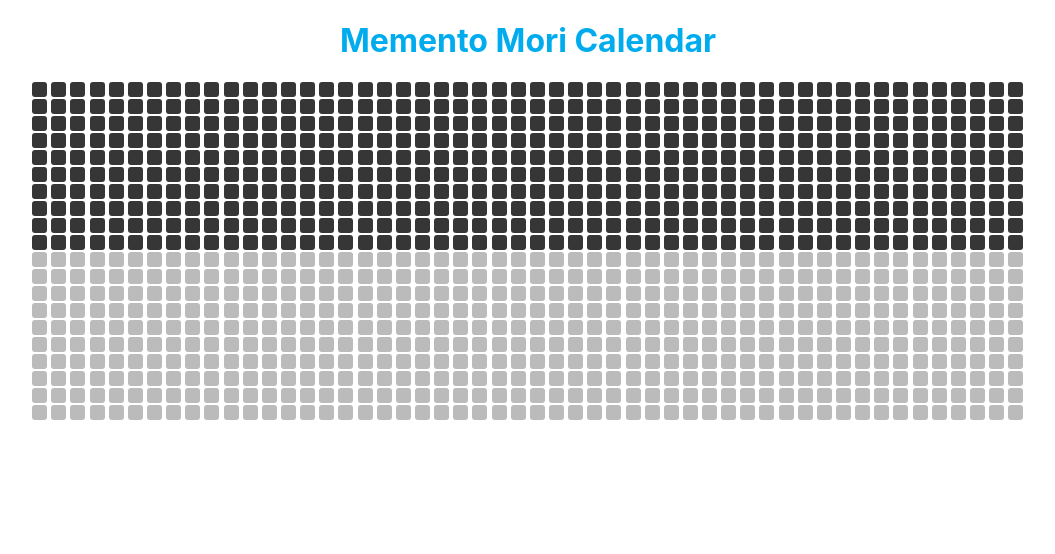
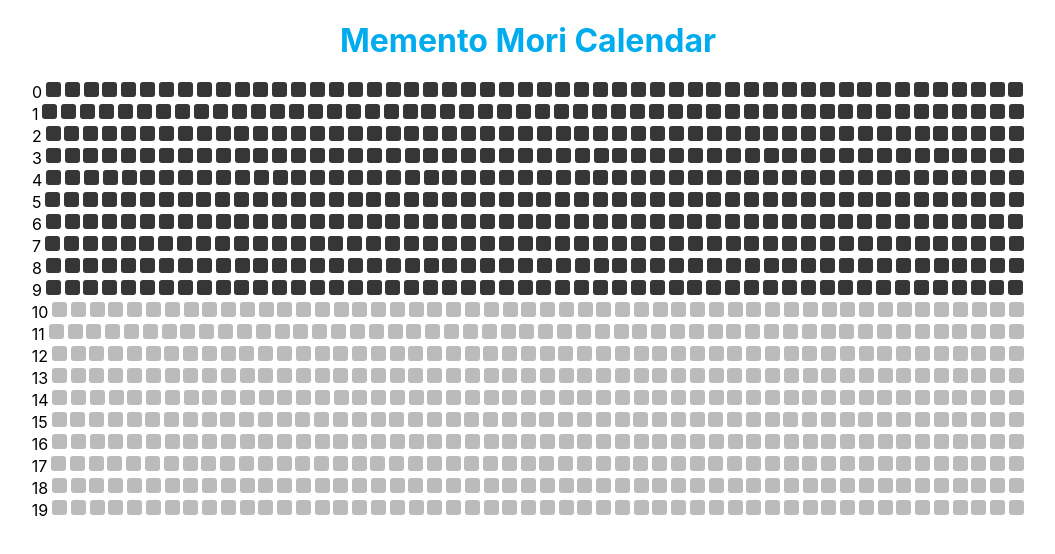
Before and after one commit to chessmadridista/memento-mori, a React (Create React App) app in the folder app/: page / in a window 1280 px wide. Shown: the top 554 px of the page, without its empty margins (112-1167 px from the left). Built offline with nearby package versions, Linux system fonts and the light colour scheme.

Commit message:
Add year no on the y axis of the Calendar.

```diff
--- a/app/src/components/calendar/components/Year.js
+++ b/app/src/components/calendar/components/Year.js
@@ -11,7 +11,7 @@ function Year({ yearNo }) {
 
     return (
         <div className="year">
-            { year }
+            <span>{ yearNo }</span>{ year }
         </div>
     );
 }
```
